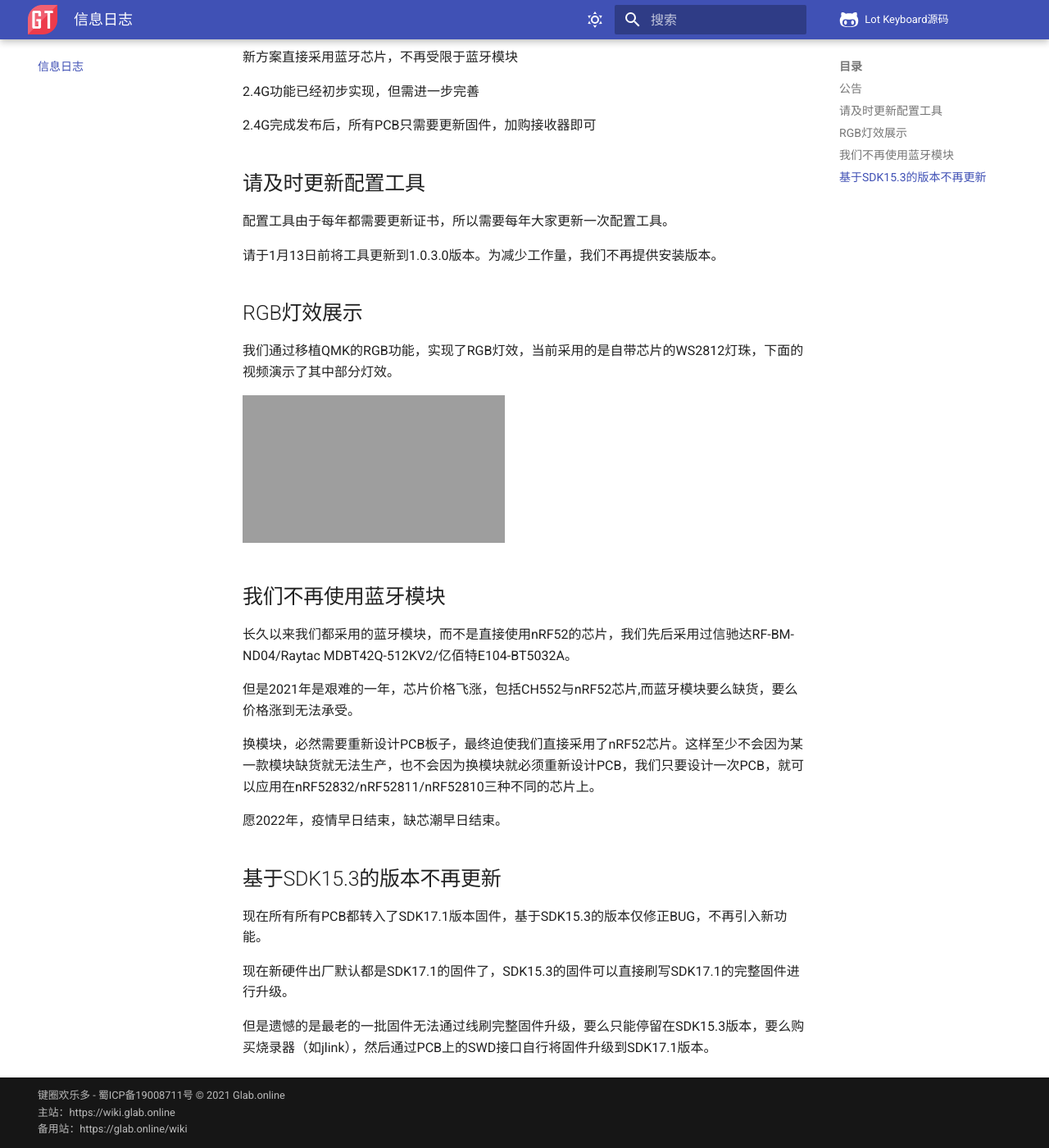
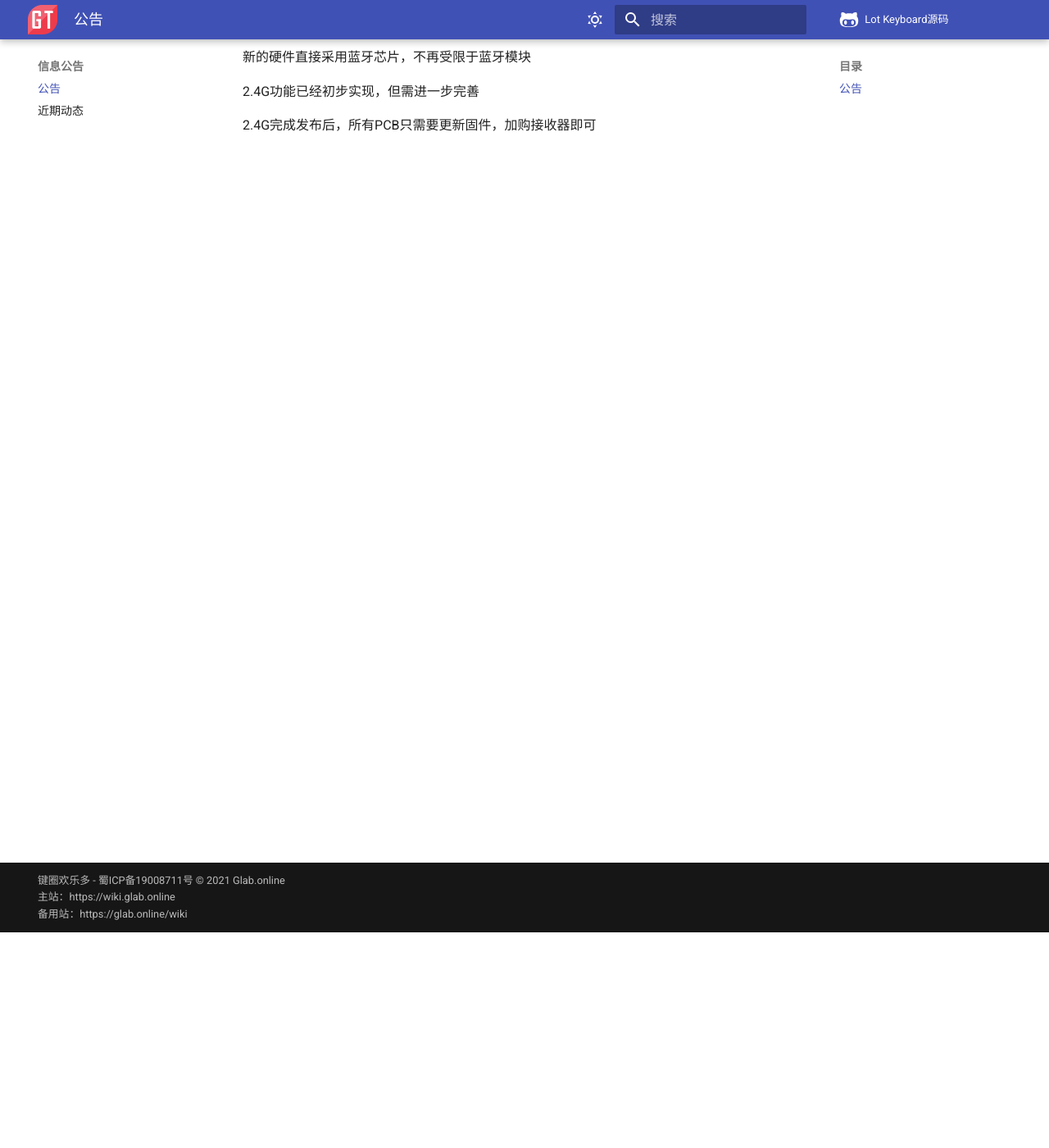
Before and after one commit to genokolar/genokolar.github.io, an MkDocs documentation site: the page built from docs/blog/notes.md, in a window 1280 px wide and 1400 px high, scrolled down 263 px. Shown: the whole window at 82% size. Built offline with MkDocs 1.6.1 and Material for MkDocs 9.7.7, drawn with Linux system fonts in a browser that asks for light colours; comment, search, counter and statistics services are not loaded; grey boxes are pictures that could not be loaded.

Commit message:
更新站点

```diff
--- a/docs/blog/notes.md
+++ b/docs/blog/notes.md
@@ -1,42 +1,12 @@
-信息日志
+公告
 ==========
 
 :octicons-note-16: 公告
 ------------
-RGB轴灯版PCB即将发售
+RGB轴灯版Omega45、Omega40即将发售
 
-新方案直接采用蓝牙芯片，不再受限于蓝牙模块
+新的硬件直接采用蓝牙芯片，不再受限于蓝牙模块
 
 2.4G功能已经初步实现，但需进一步完善
 
 2.4G完成发布后，所有PCB只需要更新固件，加购接收器即可
-
-请及时更新配置工具
------------
-配置工具由于每年都需要更新证书，所以需要每年大家更新一次配置工具。
-
-请于1月13日前将工具更新到1.0.3.0版本。为减少工作量，我们不再提供安装版本。
-
-RGB灯效展示
------------
-我们通过移植QMK的RGB功能，实现了RGB灯效，当前采用的是自带芯片的WS2812灯珠，下面的视频演示了其中部分灯效。
-
-<iframe height=180 width=320 src='https://player.youku.com/embed/XNTgyMDM4MDMzNg==' frameborder=0 'allowfullscreen'></iframe>
-
-我们不再使用蓝牙模块
-----------
-长久以来我们都采用的蓝牙模块，而不是直接使用nRF52的芯片，我们先后采用过信驰达RF-BM-ND04/Raytac MDBT42Q-512KV2/亿佰特E104-BT5032A。
-
-但是2021年是艰难的一年，芯片价格飞涨，包括CH552与nRF52芯片,而蓝牙模块要么缺货，要么价格涨到无法承受。
-
-换模块，必然需要重新设计PCB板子，最终迫使我们直接采用了nRF52芯片。这样至少不会因为某一款模块缺货就无法生产，也不会因为换模块就必须重新设计PCB，我们只要设计一次PCB，就可以应用在nRF52832/nRF52811/nRF52810三种不同的芯片上。
-
-愿2022年，疫情早日结束，缺芯潮早日结束。
-
-基于SDK15.3的版本不再更新
------------
-现在所有所有PCB都转入了SDK17.1版本固件，基于SDK15.3的版本仅修正BUG，不再引入新功能。
-
-现在新硬件出厂默认都是SDK17.1的固件了，SDK15.3的固件可以直接刷写SDK17.1的完整固件进行升级。
-
-但是遗憾的是最老的一批固件无法通过线刷完整固件升级，要么只能停留在SDK15.3版本，要么购买烧录器（如jlink），然后通过PCB上的SWD接口自行将固件升级到SDK17.1版本。
--- a/mkdocs.yml
+++ b/mkdocs.yml
@@ -163,7 +163,9 @@ nav:
         - GT PAD Rev.B: keyboard/gt-pad_b.md
       - GT Planck:
         - GT Planck Rev.A: keyboard/gt-planck.md
-    - 信息日志: blog/notes.md
+    - 信息公告:
+      - 公告: blog/notes.md
+      - 近期动态: blog/info.md
     - 淘宝店铺: http://shop.glab.online
 
 copyright: <a href=http://glab.online/>键圈欢乐多</a> - <a href=http://www.beian.miit.gov.cn/>蜀ICP备19008711号</a> © 2021 Glab.online<br>主站：<a href=https://wiki.glab.online>https://wiki.glab.online</a><br>备用站：<a href=https://glab.online/wiki>https://glab.online/wiki</a>
```
Also changed, not shown: docs/blog/info.md (added, +42 -0 lines), docs/keyboard/gt-pad_b.md (+2 -0 lines), docs/keyboard/omega40_a.md (+2 -0 lines), docs/keyboard/omega45_f.md (+2 -0 lines).
